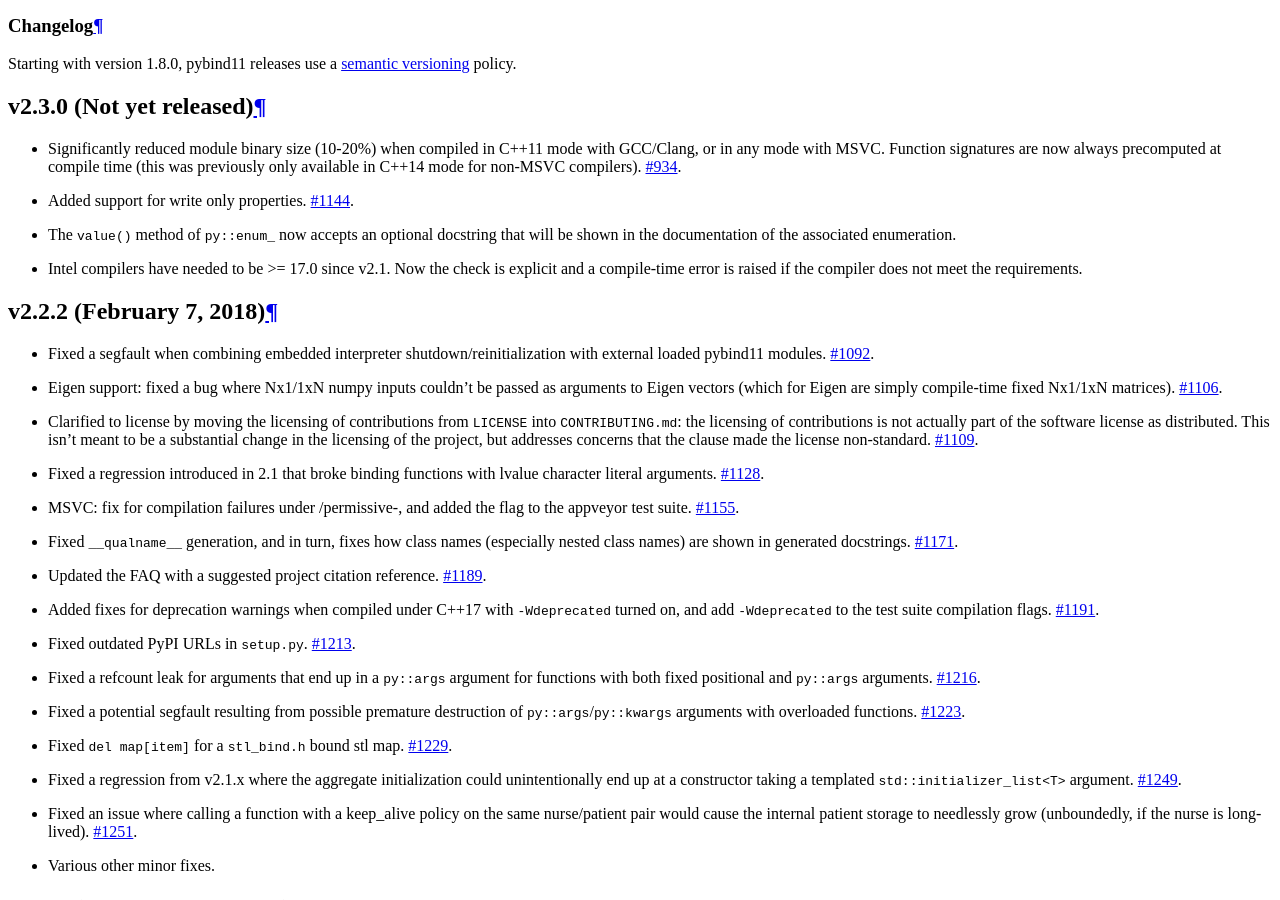
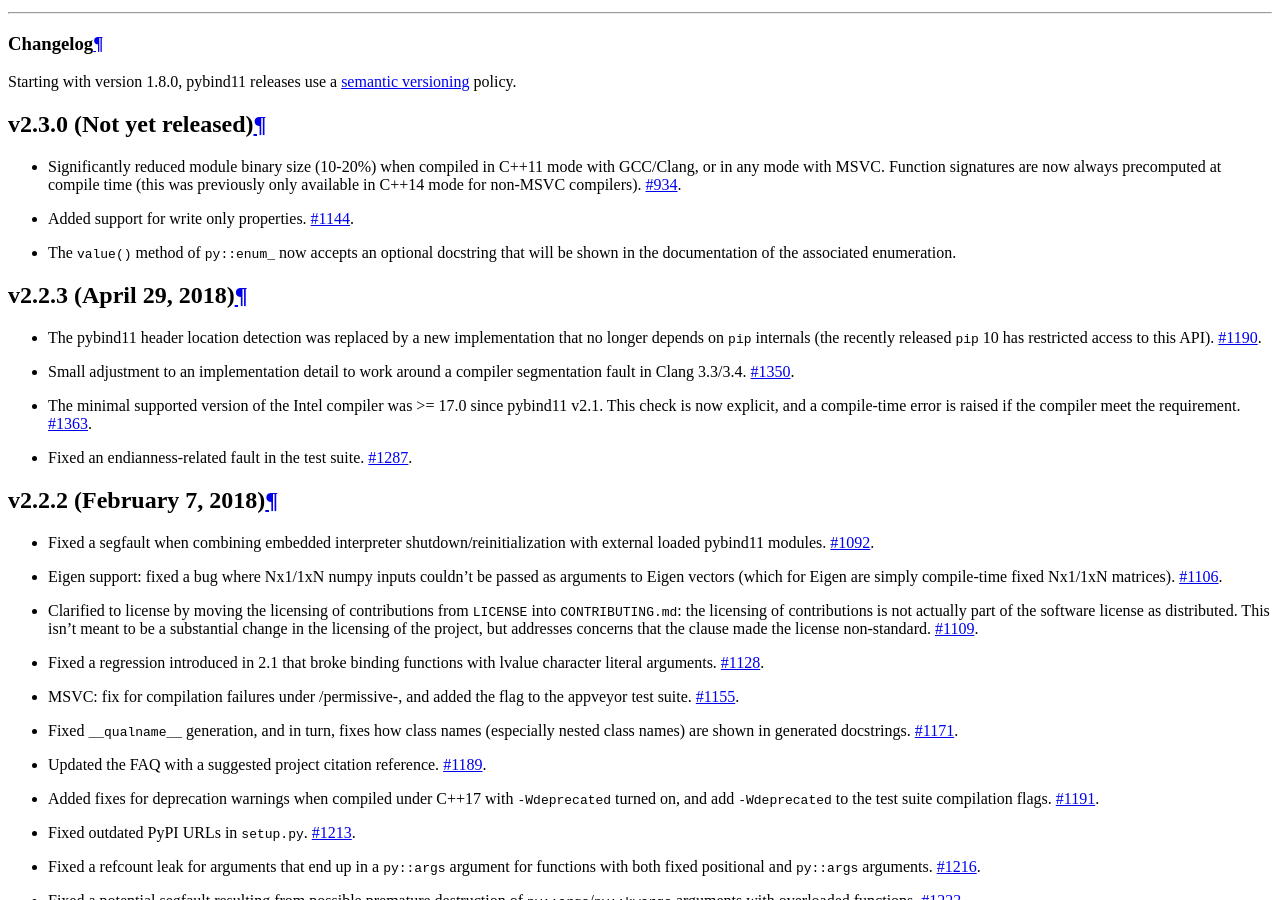
Before and after one commit to pybind/pybind11, a Sphinx documentation site: the page built from docs/changelog.rst, in a window 1280 px wide and 900 px high, scrolled down 1005 px. Built offline with Sphinx 7.4.7 and the Read the Docs theme 2.0.0, drawn with Linux system fonts in a browser that asks for light colours; pages that are not in the unit, such as notebooks, are missing from menus; some of the changed text lies outside the part shown.

Commit message:
updated changelog for v2.2.3

```diff
--- a/docs/changelog.rst
+++ b/docs/changelog.rst
@@ -21,9 +21,24 @@
 * The ``value()``  method of ``py::enum_`` now accepts an optional docstring
   that will be shown in the documentation of the associated enumeration.
 
-* Intel compilers have needed to be >= 17.0 since v2.1. Now the check
-  is explicit and a compile-time error is raised if the compiler does
-  not meet the requirements.
+v2.2.3 (April 29, 2018)
+-----------------------------------------------------
+
+* The pybind11 header location detection was replaced by a new implementation
+  that no longer depends on ``pip`` internals (the recently released ``pip``
+  10 has restricted access to this API).
+  `#1190 <https://github.com/pybind/pybind11/pull/1190>`_.
+
+* Small adjustment to an implementation detail to work around a compiler segmentation fault in Clang 3.3/3.4.
+  `#1350 <https://github.com/pybind/pybind11/pull/1350>`_.
+
+* The minimal supported version of the Intel compiler was >= 17.0 since
+  pybind11 v2.1. This check is now explicit, and a compile-time error is raised
+  if the compiler meet the requirement.
+  `#1363 <https://github.com/pybind/pybind11/pull/1363>`_.
+
+* Fixed an endianness-related fault in the test suite.
+  `#1287 <https://github.com/pybind/pybind11/pull/1287>`_.
 
 v2.2.2 (February 7, 2018)
 -----------------------------------------------------
```
